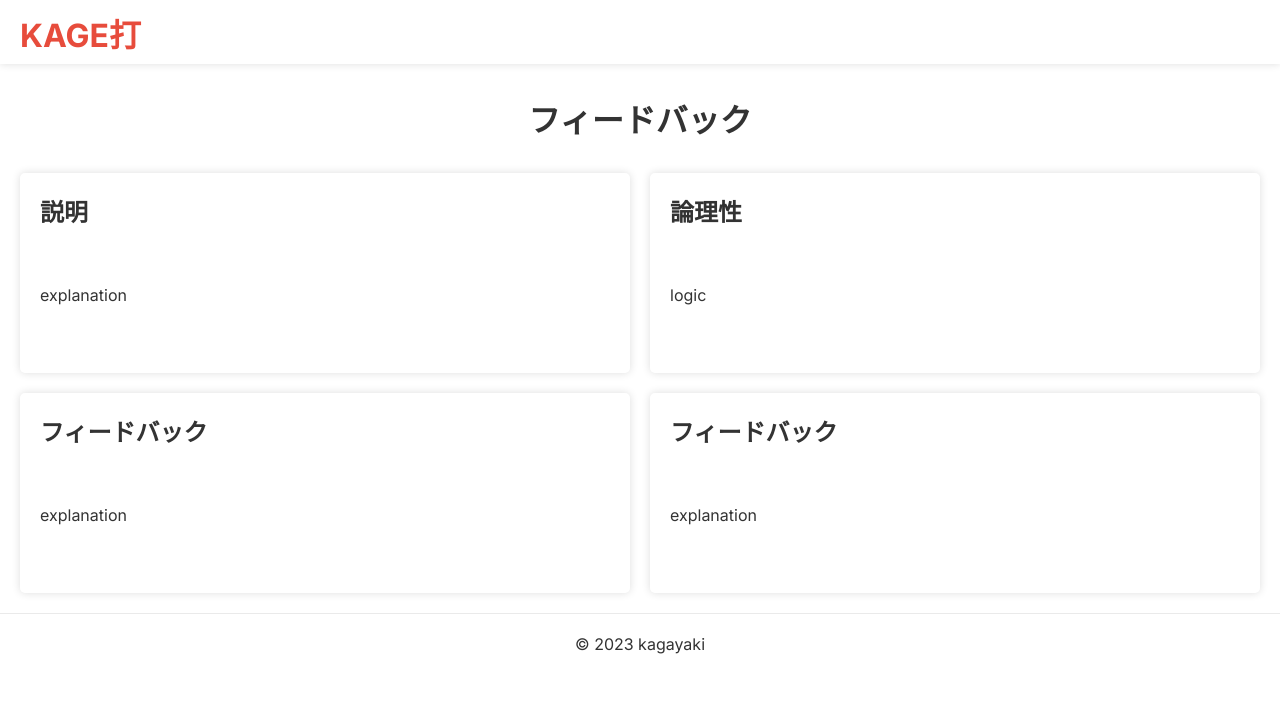
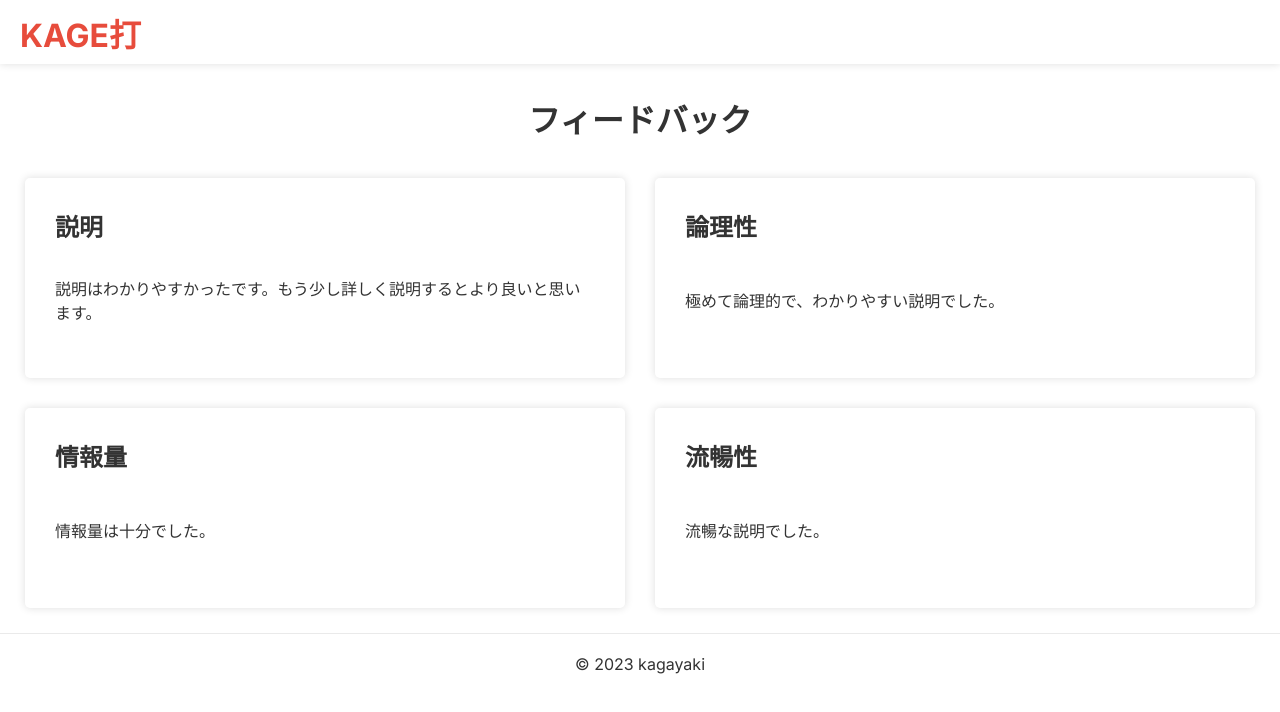
Before and after one commit to itsp-pbl-2023/kagayaki, a Next.js app in the folder src/: page /feedback in a window 1280 px wide. Shown: the top 712 px of the page. Built offline with nearby package versions, Linux system fonts and the light colour scheme.

Commit message:
Modify FeedbackCard

```diff
--- a/src/app/components/FeedbackCard.module.css
+++ b/src/app/components/FeedbackCard.module.css
@@ -1,20 +1,23 @@
 .card {
-  width: calc(50% - 20px);
+  width: calc(50% - 30px);
   height: 200px;
-  margin: 10px;
-  padding: 20px;
+  margin: 15px;
+  padding: 30px;
   border-radius: 5px;
   font-size: 20px;
   text-align: center;
   box-shadow: 0 0 8px #ddd;
-  .card_title {
+}
+.card .card_title {
   font-size: 24px;
   font-weight: bold;
   text-align: center;
 }
-  .card_content {
+.card .card_content {
   margin-top: 10px;
   font-size: 16px;
   text-align: left;
 }
+.card:hover {
+  box-shadow: 0 0 8px #aaa;
 }
--- a/src/app/components/FeedbackCard.tsx
+++ b/src/app/components/FeedbackCard.tsx
@@ -1,14 +1,17 @@
+"use client";
+import { useAppContext } from "../context/store";
 import styles from "./FeedbackCard.module.css";
 
 type PropType = {
   title: string;
-  item: string;
+  item: "explanation" | "logic" | "informativeness" | "fluency";
 };
 export default function FeecbackCard(props: PropType) {
+  const { feedbacks } = useAppContext();
   return (
     <div className={styles.card}>
       <div className={styles.card_title}>{props.title}</div>
-      <div className={styles.card_content}>{props.item}</div>
+      <div className={styles.card_content}>{feedbacks[props.item]}</div>
     </div>
   );
 }
--- a/src/app/feedback/page.tsx
+++ b/src/app/feedback/page.tsx
@@ -1,15 +1,42 @@
+"use client";
+import { use, useEffect } from "react";
 import FeedbackCard from "../components/FeedbackCard";
+import { useAppContext } from "../context/store";
 import styles from "./page.module.css";
 
 export default function Home() {
+  const { feedbacks, setFeedbacks } = useAppContext();
+  // chatgptからfetchでテキスト取得
+  useEffect(() => {
+    getFeedbacks();
+  }, []);
+
+  const getFeedbacks = async () => {
+    /*
+    const res = await fetch(`/api/chatgpt/`, {
+      method: "POST",
+      body: "hello",
+    });
+    const data = await res.json();
+    console.log(data);
+    */
+    const data = {
+      explanation:
+        "説明はわかりやすかったです。もう少し詳しく説明するとより良いと思います。",
+      logic: "極めて論理的で、わかりやすい説明でした。",
+      informativeness: "情報量は十分でした。",
+      fluency: "流暢な説明でした。",
+    };
+    setFeedbacks(data);
+  };
   return (
     <main className={styles.main}>
       <h1 className={styles.title}>フィードバック</h1>
       <div className={styles.container}>
         <FeedbackCard title="説明" item="explanation" />
         <FeedbackCard title="論理性" item="logic" />
-        <FeedbackCard title="フィードバック" item="explanation" />
-        <FeedbackCard title="フィードバック" item="explanation" />
+        <FeedbackCard title="情報量" item="informativeness" />
+        <FeedbackCard title="流暢性" item="fluency" />
       </div>
     </main>
   );
```
Lines whose indentation alone changed are shown as unchanged.
